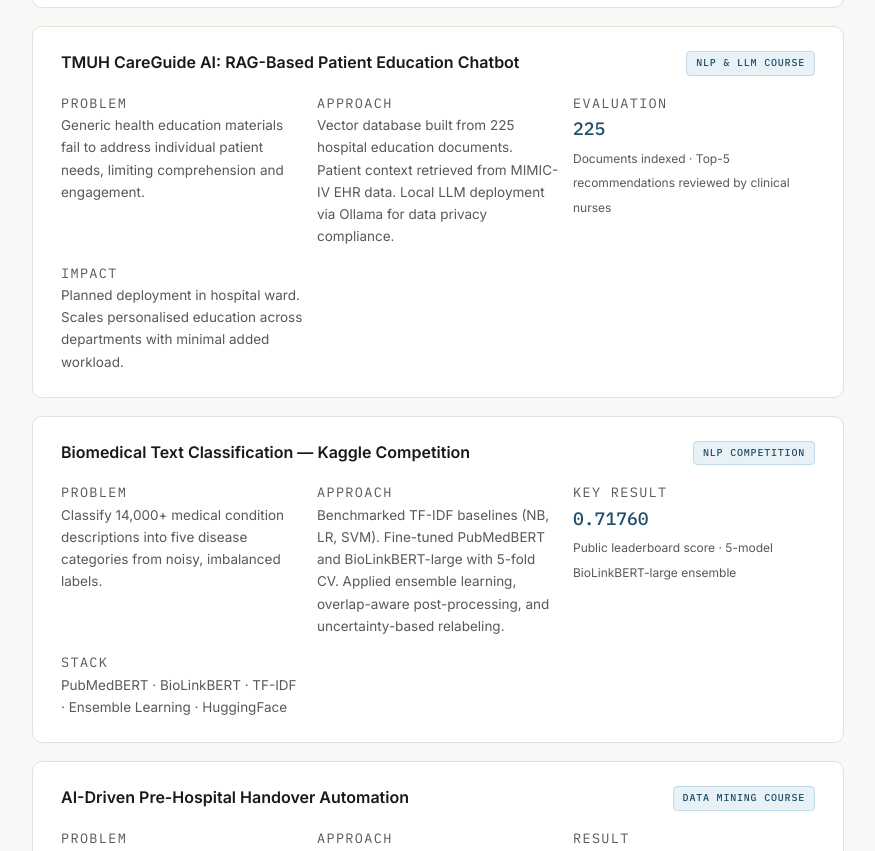
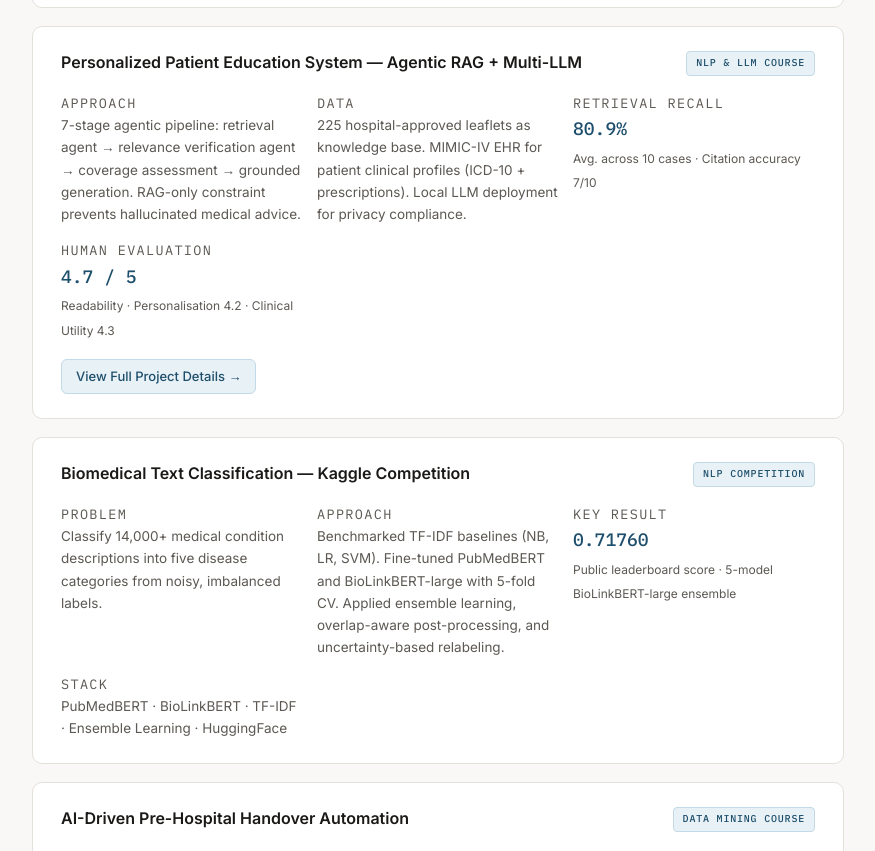
Before and after one commit to juliachou0530/juliachou0530.github.io, a plain HTML site: page index.html in a window 1280 px wide. Shown: the part 2238-3089 px from the top of the page, without its empty margins (202-1077 px from the left). Drawn offline with Linux system fonts and the light colour scheme.

Commit message:
version 5

```diff
--- a/index.html
+++ b/index.html
@@ -473,27 +473,31 @@
     <!-- RAG Chatbot -->
     <div class="project">
       <div class="project-header">
-        <h3>TMUH CareGuide AI: RAG-Based Patient Education Chatbot</h3>
+        <h3>Personalized Patient Education System — Agentic RAG + Multi-LLM</h3>
         <span class="badge">NLP & LLM Course</span>
       </div>
       <div class="project-meta">
         <div class="meta-block">
-          <p class="meta-label">Problem</p>
-          <p>Generic health education materials fail to address individual patient needs, limiting comprehension and engagement.</p>
+          <p class="meta-label">Approach</p>
+          <p>7-stage agentic pipeline: retrieval agent → relevance verification agent → coverage assessment → grounded generation. RAG-only constraint prevents hallucinated medical advice.</p>
         </div>
         <div class="meta-block">
-          <p class="meta-label">Approach</p>
-          <p>Vector database built from 225 hospital education documents. Patient context retrieved from MIMIC-IV EHR data. Local LLM deployment via Ollama for data privacy compliance.</p>
+          <p class="meta-label">Data</p>
+          <p>225 hospital-approved leaflets as knowledge base. MIMIC-IV EHR for patient clinical profiles (ICD-10 + prescriptions). Local LLM deployment for privacy compliance.</p>
         </div>
         <div class="meta-block">
-          <p class="meta-label">Evaluation</p>
-          <span class="stat">225</span>
-          <span class="stat-label">Documents indexed · Top-5 recommendations reviewed by clinical nurses</span>
+          <p class="meta-label">Retrieval Recall</p>
+          <span class="stat">80.9%</span>
+          <span class="stat-label">Avg. across 10 cases · Citation accuracy 7/10</span>
         </div>
         <div class="meta-block">
-          <p class="meta-label">Impact</p>
-          <p>Planned deployment in hospital ward. Scales personalised education across departments with minimal added workload.</p>
+          <p class="meta-label">Human Evaluation</p>
+          <span class="stat">4.7 / 5</span>
+          <span class="stat-label">Readability · Personalisation 4.2 · Clinical Utility 4.3</span>
         </div>
+      </div>
+      <div style="margin-top:16px;">
+        <a href="project-rag-education.html" style="font-size:13px; color:var(--accent); font-weight:500; text-decoration:none; border:1px solid #c2d9e8; background:var(--accent-soft); padding:6px 14px; border-radius:6px; display:inline-block;">View Full Project Details →</a>
       </div>
     </div>
 
```
